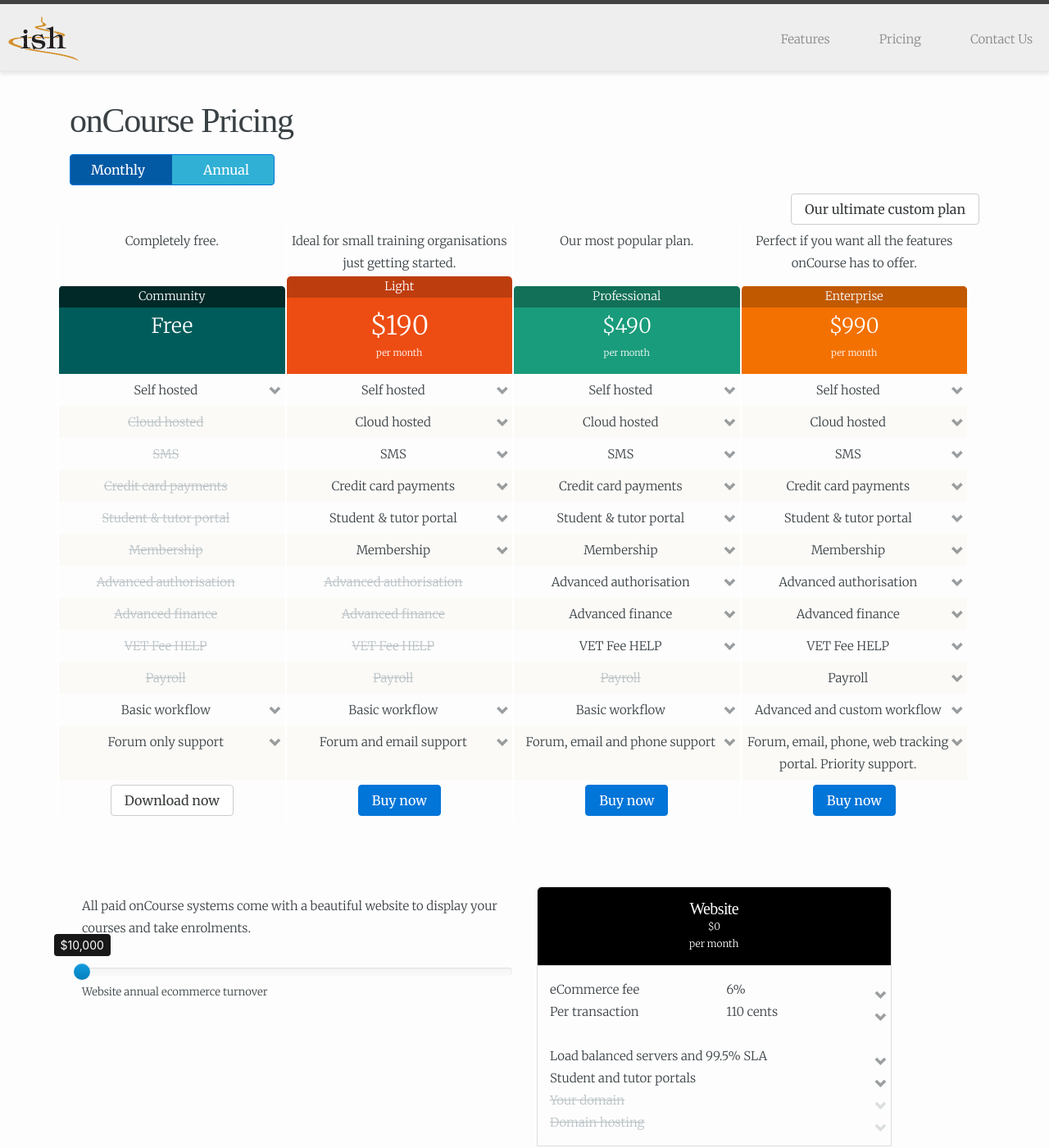
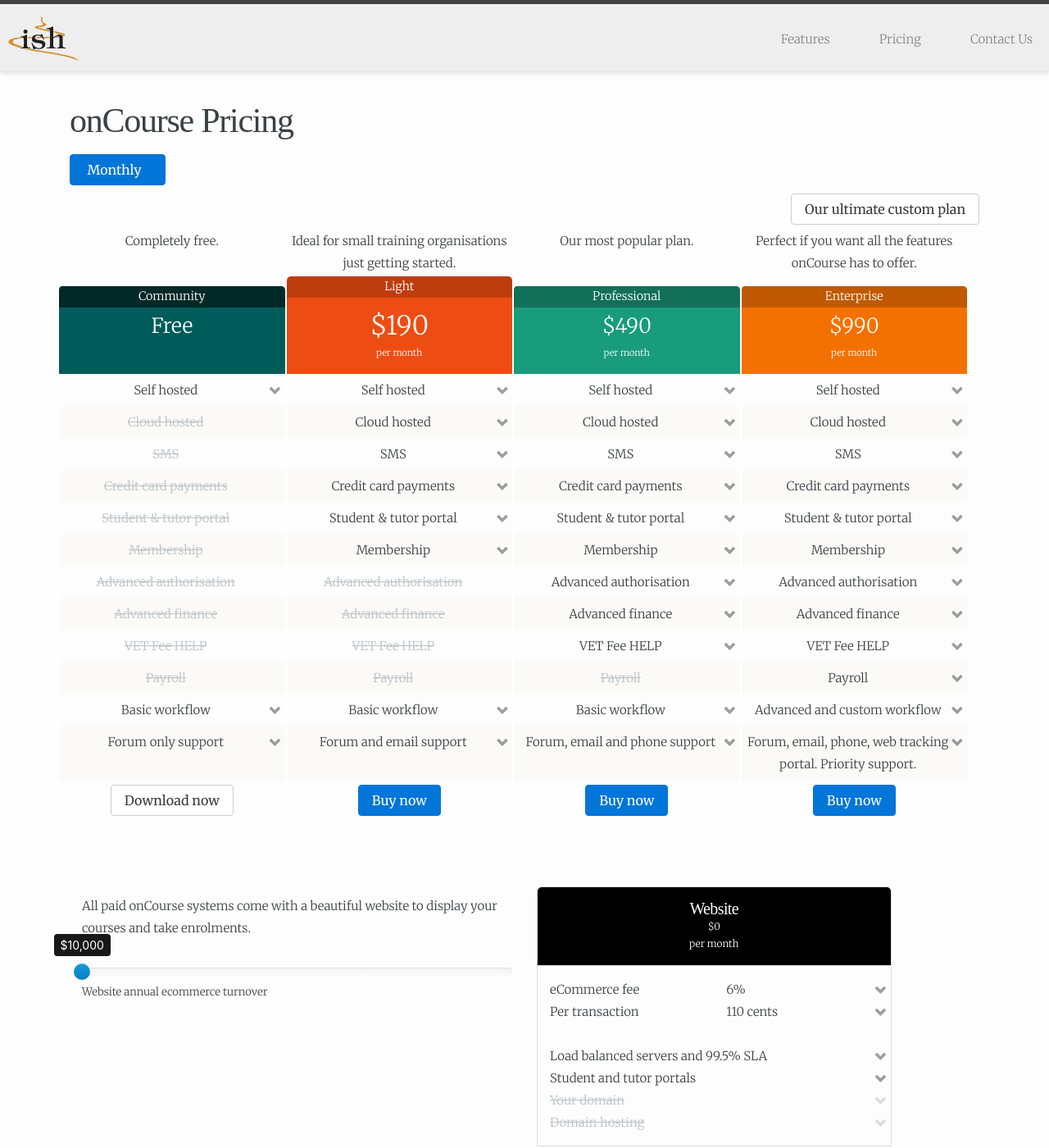
Before and after one commit to stephenmcilwaine/website, a Jekyll site: the page built from features/costs/pricing.md, in a window 1280 px wide and 1400 px high. Shown: the whole window at 82% size. Built offline with Jekyll 4.4.1, drawn with Linux system fonts in a browser that asks for light colours; some web fonts are replaced.

Commit message:
Updated pricing page, reverted toggle styles.

```diff
--- a/assets/css/_sass/_layout.scss
+++ b/assets/css/_sass/_layout.scss
@@ -370,28 +370,5 @@
 
 .toggle-details {
     display: none;
+    font-size: 0.8em;
 }
-
-.toggle.btn {
-    width: 250px !important;
-    .toggle-group {
-        width: 100%;
-    }
-    .btn-primary.toggle-on {
-        background-color: $toggle-primary-color;
-        border-color: $toggle-primary-border-color;
-    }
-    &.off {
-        .toggle-group {
-            left: 0;
-        }
-        .btn-primary.toggle-on {
-            background-color: $toggle-primary-on-color;
-            border-color: $toggle-primary-on-border-color;
-        }
-        .btn-info.toggle-off {
-            background-color: $toggle-primary-color;
-            border-color: $toggle-primary-border-color;
-        }
-    }
-}
--- a/assets/css/_sass/_pricing.scss
+++ b/assets/css/_sass/_pricing.scss
@@ -158,14 +158,13 @@
                 }
                 .col-desc {
                     cursor: pointer;
+                    .glyphicon-chevron-down, .glyphicon-chevron-up {
+                        top: 14px;
+                    }
                 }
 
             }
         }
-    }
-
-    .glyphicon-chevron-down, .glyphicon-chevron-up {
-        top: 14px;
     }
 
     .glyphicon.glyphicon-chevron-down {
--- a/assets/css/main.scss
+++ b/assets/css/main.scss
@@ -57,11 +57,6 @@
 $footer-bg: $black;
 $footer-text-color: $white;
 
-$toggle-primary-color: #025aa5;
-$toggle-primary-border-color: #01549b;
-$toggle-primary-on-color: #5bc0de;
-$toggle-primary-on-border-color: #5bc0de;
-
 
 
 // Use media queries like this:
--- a/features/costs/pricing.md
+++ b/features/costs/pricing.md
@@ -58,7 +58,6 @@
 {% assign class_right = 'col-price col-sm-6 col-xs-6' %}
 {% for row in site.data.pricing-table-oncourse %}
   <div class="row row-item row-details row-item-{{ forloop.index }}">
-    {% assign index = forloop.index %}
     {% if row.section %}
       <div class="{{ class_right }} col-item-{{ forloop.index }} highlight">{{ row.title }}</div>
     {% else %}
```
